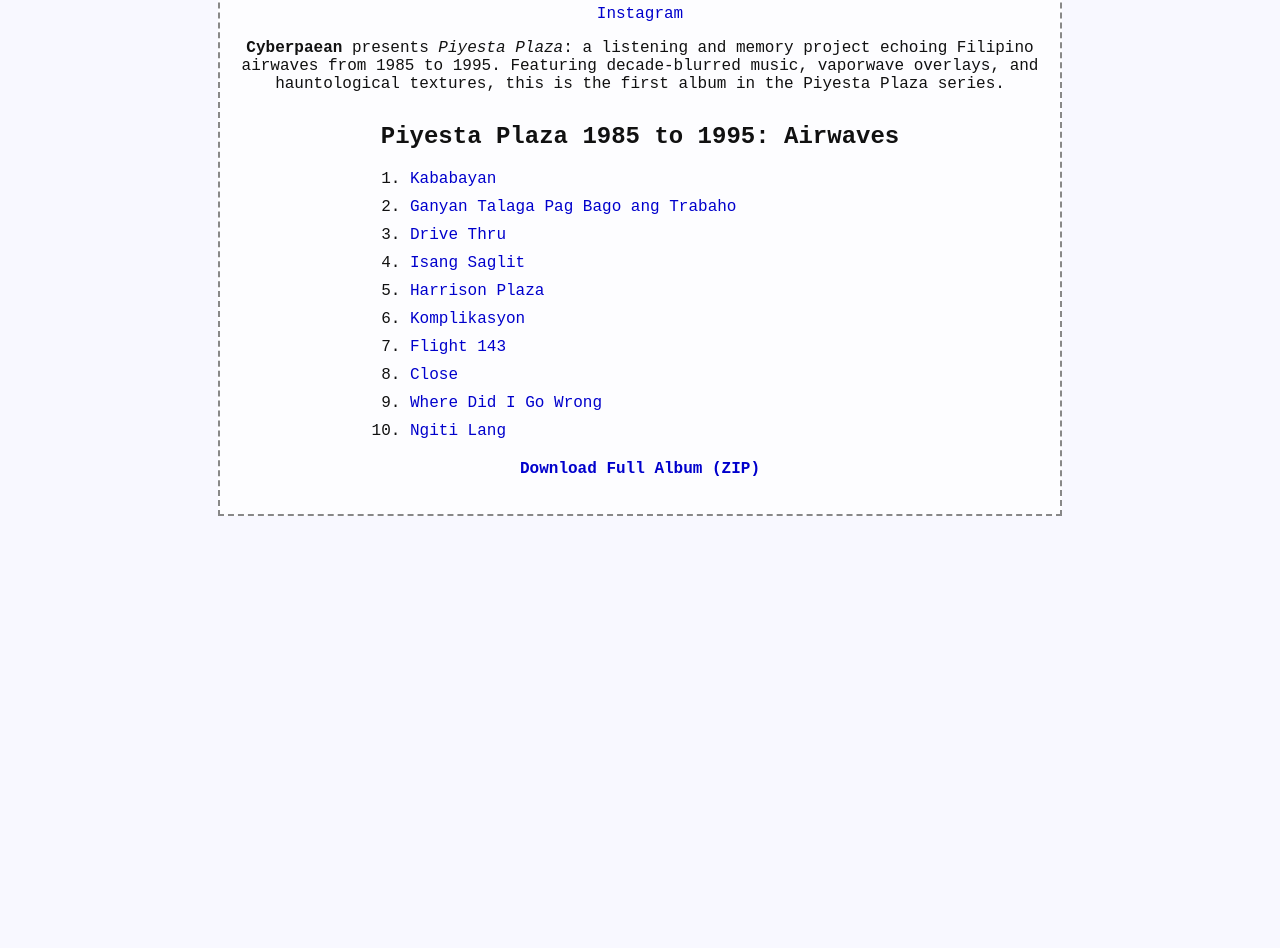
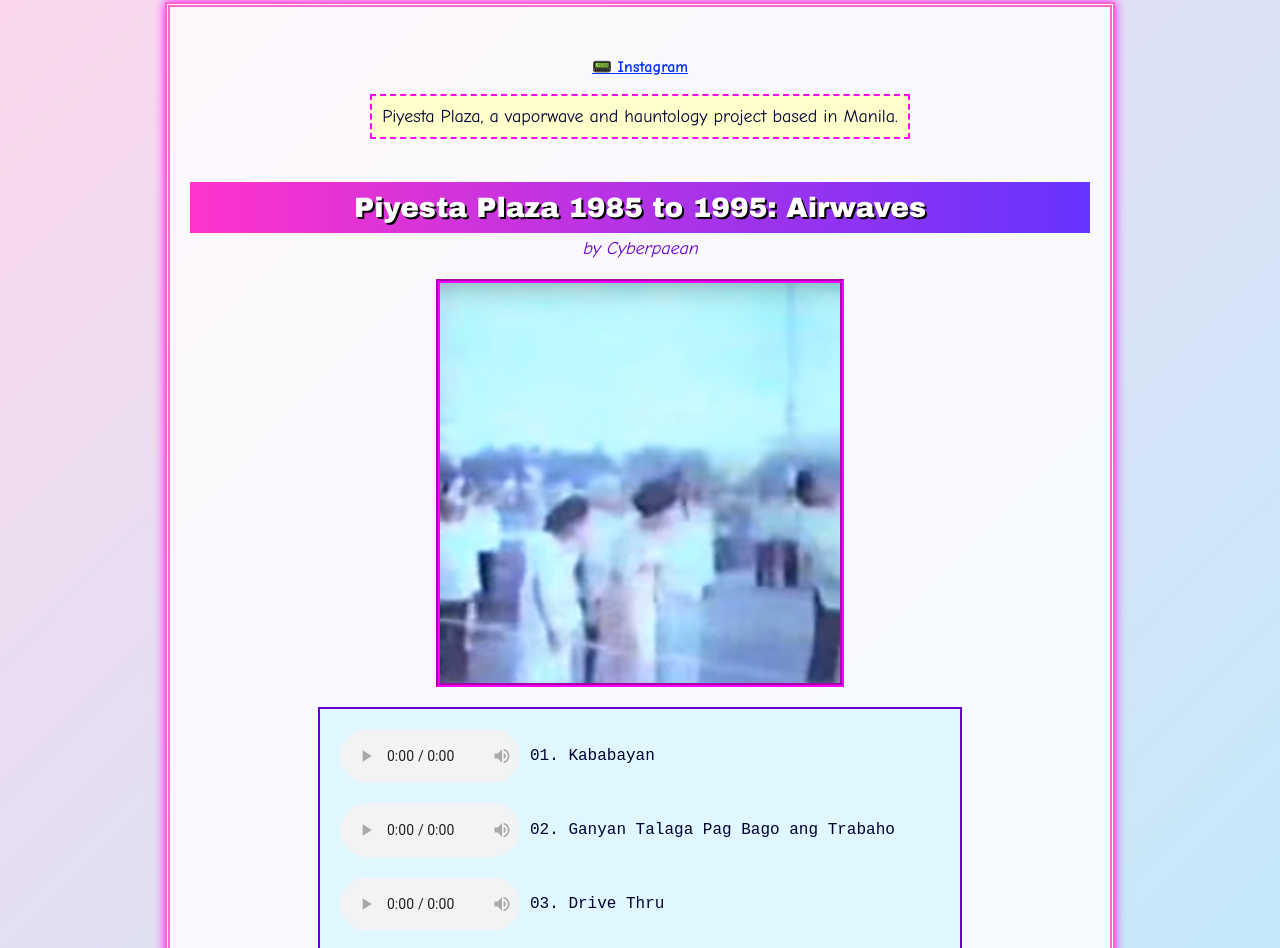
Before and after one commit to xyhtamura/piyesta-plaza, a plain HTML site: page index.html in a window 1280 px wide. Shown: the part 153-1101 px from the top of the page. Before the commit the page ends 800 px from the top, so only its background shows below. Drawn offline with Linux system fonts and the light colour scheme.

Commit message:
Airwaves

```diff
--- a/index.html
+++ b/index.html
@@ -2,92 +2,190 @@
 <html lang="en">
 <head>
   <meta charset="UTF-8">
-  <title>Piyesta Plaza - Cyberpaean</title>
+  <title>Piyesta Plaza</title>
   <style>
     body {
-      background-color: #f8f8ff;
-      font-family: 'Courier New', Courier, monospace;
-      color: #111;
+      background: linear-gradient(135deg, #ffd6ec, #b2f0ff);
+      font-family: 'Comic Sans MS', cursive, sans-serif;
+      color: #000033;
       text-align: center;
+      margin: 0;
+      padding: 0;
+    }
+
+    .container {
+      margin: 0 auto;
+      padding: 40px 20px;
+      max-width: 900px;
+      background-color: rgba(255, 255, 255, 0.8);
+      border: 5px double #ff66cc;
+      box-shadow: 0 0 10px magenta;
     }
 
     img.logo {
-      width: 200px;
-      margin-top: 30px;
+      width: 300px;
+      max-width: 90%;
+      margin: 30px auto 10px;
+      display: block;
+      filter: drop-shadow(0 0 5px #ff00ff);
+    }
+
+    img.album-art {
+      width: 100%;
+      max-width: 400px;
+      margin: 20px auto;
+      display: block;
+      border: 4px groove #ff00ff;
+    }
+
+    h2 {
+      font-size: 28px;
+      font-weight: bold;
+      margin-bottom: 5px;
+      font-family: 'Arial Black', Gadget, sans-serif;
+      background: linear-gradient(to right, #ff33cc, #6633ff);
+      color: white;
+      padding: 10px;
+      text-shadow: 2px 2px #000;
+    }
+
+    h3 {
+      font-size: 18px;
+      font-weight: normal;
+      margin-top: 0;
+      color: #6600cc;
+      font-style: italic;
+    }
+
+    .desc {
+      font-size: 18px;
+      margin-bottom: 20px;
+      background-color: #ffffcc;
+      padding: 10px;
+      border: 2px dashed #ff00ff;
+      display: inline-block;
     }
 
     a {
-      color: #0000cc;
-      text-decoration: none;
+      color: #0033ff;
+      text-decoration: underline;
+      font-weight: bold;
     }
 
     a:hover {
-      text-decoration: underline;
-    }
-
-    .container {
-      max-width: 800px;
-      margin: 0 auto;
-      padding: 20px;
-      border: 2px dashed #888;
-      background-color: #ffffffcc;
-    }
-
-    .album-section {
-      margin-top: 30px;
+      background-color: #ffccff;
+      color: #ff0066;
     }
 
     .tracklist {
       text-align: left;
       margin: 0 auto;
-      max-width: 500px;
+      max-width: 600px;
+      background-color: #e0f7ff;
+      border: 2px solid #6600cc;
+      padding: 20px;
+      font-family: 'Courier New', monospace;
     }
 
-    .tracklist li {
-      margin: 10px 0;
+    .track {
+      margin-bottom: 20px;
+    }
+
+    audio {
+      vertical-align: middle;
+      margin-right: 10px;
+      width: 180px;
     }
 
     .download-link {
-      margin-top: 20px;
-      font-weight: bold;
+      margin-top: 30px;
+      font-size: 18px;
+      font-family: 'Impact', fantasy;
+    }
+
+    .nav {
+      margin-top: 10px;
+      font-size: 16px;
+    }
+
+    marquee {
+      font-size: 18px;
+      color: #ff00aa;
+      font-family: 'Lucida Console', Monaco, monospace;
+      background-color: #00000011;
+      padding: 5px;
+    }
+
+    .footer {
+      margin-top: 40px;
+      font-size: 14px;
+      color: #444;
     }
   </style>
 </head>
 <body>
 
-  <!-- Replace src with your actual logo path -->
+  <!-- LOGO as page title -->
   <img src="piyesta-logo.png" alt="Piyesta Plaza Logo" class="logo">
 
   <div class="container">
-    <h1>Piyesta Plaza</h1>
-    <p>
-      <a href="https://instagram.com/yourhandle" target="_blank">Instagram</a>
-    </p>
 
-    <p>
-      <strong>Cyberpaean</strong> presents <em>Piyesta Plaza</em>: a listening and memory project echoing
-      Filipino airwaves from 1985 to 1995. Featuring decade-blurred music, vaporwave overlays,
-      and hauntological textures, this is the first album in the Piyesta Plaza series.
+    <div class="nav">
+      <a href="https://instagram.com/yourhandle" target="_blank">📟 Instagram</a>
+    </div>
+
+    <p class="desc">
+      Piyesta Plaza, a vaporwave and hauntology project based in Manila.
     </p>
 
     <div class="album-section">
       <h2>Piyesta Plaza 1985 to 1995: Airwaves</h2>
-      <ol class="tracklist">
-        <li><a href="01 - Cyberpaean - Kababayan.mp3">Kababayan</a></li>
-        <li><a href="02 - Cyberpaean - Ganyan Talaga Pag Bago ang Trabaho.mp3">Ganyan Talaga Pag Bago ang Trabaho</a></li>
-        <li><a href="03 - Cyberpaean - Drive Thru.mp3">Drive Thru</a></li>
-        <li><a href="04 - Cyberpaean - Isang Saglit.mp3">Isang Saglit</a></li>
-        <li><a href="05 - Cyberpaean - Harrison Plaza.mp3">Harrison Plaza</a></li>
-        <li><a href="06 - Cyberpaean - Komplikasyon.mp3">Komplikasyon</a></li>
-        <li><a href="07 - Cyberpaean - Flight 143.mp3">Flight 143</a></li>
-        <li><a href="08 - Cyberpaean - Close.mp3">Close</a></li>
-        <li><a href="09 - Cyberpaean - Where Did I Go Wrong.mp3">Where Did I Go Wrong</a></li>
-        <li><a href="10 - Cyberpaean - Ngiti Lang.mp3">Ngiti Lang</a></li>
-      </ol>
+      <h3>by Cyberpaean</h3>
+
+      <img src="airwavesalbumart.png" alt="Airwaves Album Art" class="album-art">
+
+      <div class="tracklist">
+        <div class="track">
+          <audio controls src="01 - Cyberpaean - Kababayan.mp3"></audio>01. Kababayan
+        </div>
+        <div class="track">
+          <audio controls src="02 - Cyberpaean - Ganyan Talaga Pag Bago ang Trabaho.mp3"></audio>02. Ganyan Talaga Pag Bago ang Trabaho
+        </div>
+        <div class="track">
+          <audio controls src="03 - Cyberpaean - Drive Thru.mp3"></audio>03. Drive Thru
+        </div>
+        <div class="track">
+          <audio controls src="04 - Cyberpaean - Isang Saglit.mp3"></audio>04. Isang Saglit
+        </div>
+        <div class="track">
+          <audio controls src="05 - Cyberpaean - Harrison Plaza.mp3"></audio>05. Harrison Plaza
+        </div>
+        <div class="track">
+          <audio controls src="06 - Cyberpaean - Komplikasyon.mp3"></audio>06. Komplikasyon
+        </div>
+        <div class="track">
+          <audio controls src="07 - Cyberpaean - Flight 143.mp3"></audio>07. Flight 143
+        </div>
+        <div class="track">
+          <audio controls src="08 - Cyberpaean - Close.mp3"></audio>08. Close
+        </div>
+        <div class="track">
+          <audio controls src="09 - Cyberpaean - Where Did I Go Wrong.mp3"></audio>09. Where Did I Go Wrong
+        </div>
+        <div class="track">
+          <audio controls src="10 - Cyberpaean - Ngiti Lang.mp3"></audio>10. Ngiti Lang
+        </div>
+      </div>
 
       <p class="download-link">
-        <a href="Cyberpaean_Piyesta_Plaza_1985-1995.zip">Download Full Album (ZIP)</a>
+        👉 <a href="Cyberpaean_Piyesta_Plaza_1985-1995.zip">Download Full Album (ZIP)</a> 👈
       </p>
+    </div>
+
+    <marquee behavior="alternate" scrollamount="6">🌸 Thank you for listening! 🌸</marquee>
+
+    <div class="footer">
+      © 2025 Cyberpaean / Piyesta Plaza Project
     </div>
   </div>
 
```
Also changed, not shown: airwavesalbumart.png (added), piyesta-logo.png (added), 11 other files.
